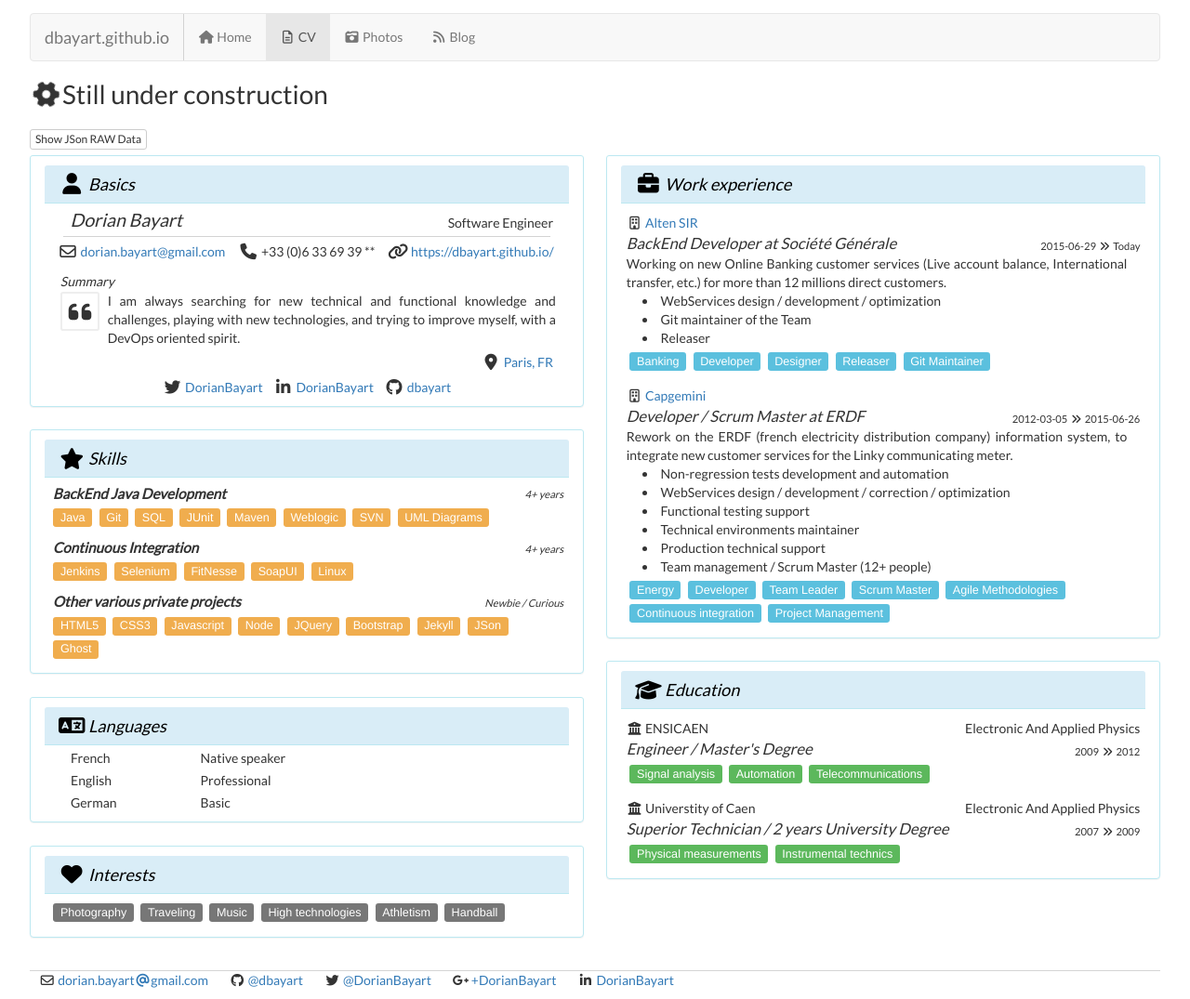
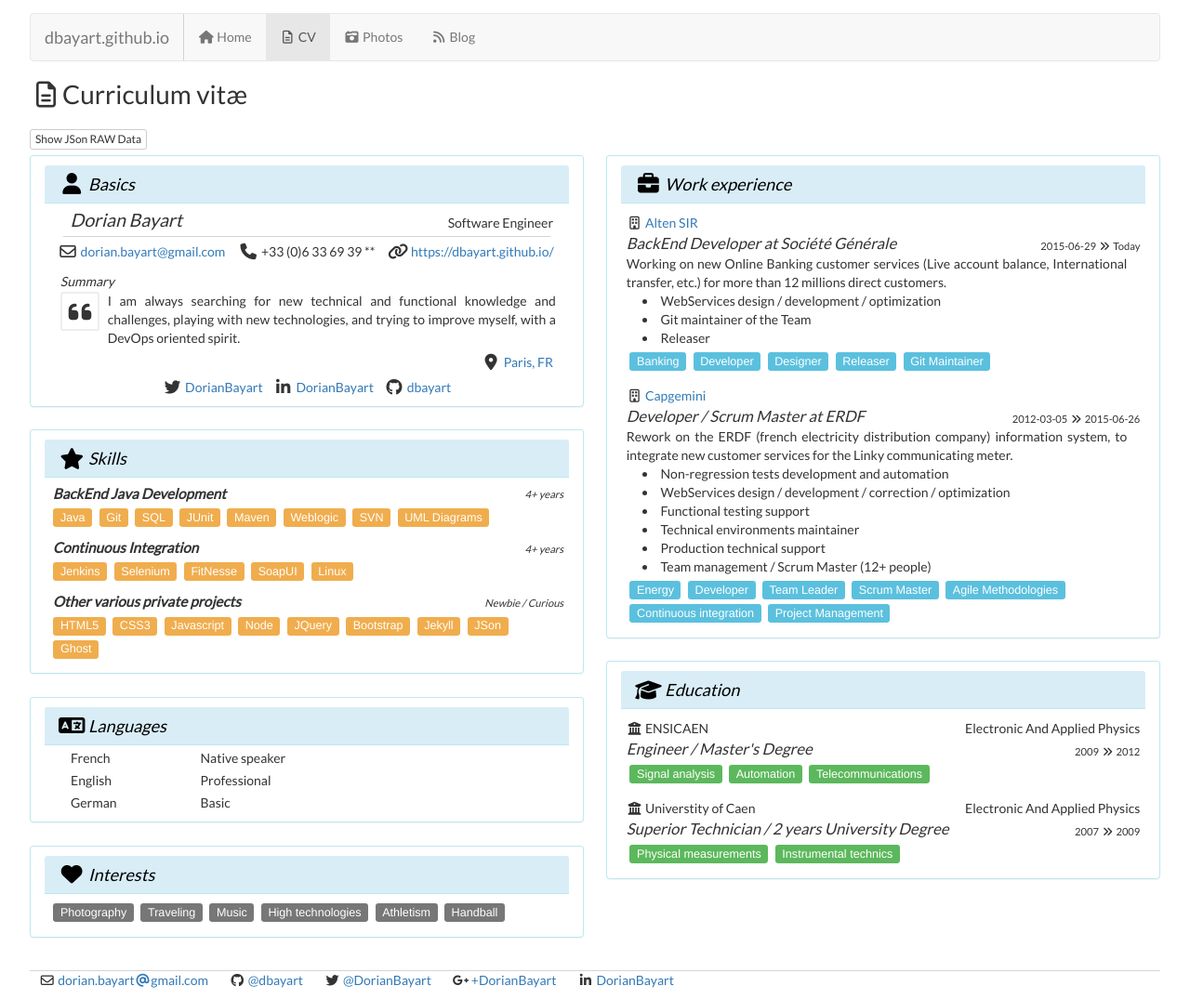
Before and after one commit to dorianbayart/dorianbayart.github.io, a Jekyll site: the page built from cv/index.html, in a window 1280 px wide. Shown: the whole page at 93% size. Built offline with Jekyll 4.4.1, drawn with Linux system fonts in a browser that asks for light colours; nearby versions of some CDN libraries.

Commit message:
Update index.html

```diff
--- a/cv/index.html
+++ b/cv/index.html
@@ -6,7 +6,7 @@
 ---
 
 <div class="blurb">
-	<h1><i class="fa fa-cog slow-spin fa-fw"></i>Still under construction</h1>
+	<h1><i class="fa fa-file-text-o fa-fw"></i>{{ page.title }}</h1>
 	<button id="showButton" type="button" class="btn btn-default btn-xs">Show JSon RAW Data</button><div class="noJS">No Javascript !</div><pre id="json">{% include_relative cv_dbayart.json %}</pre>
 	<div class="grid" id="json_ul"></div>
 </div><!-- /.blurb -->
```
